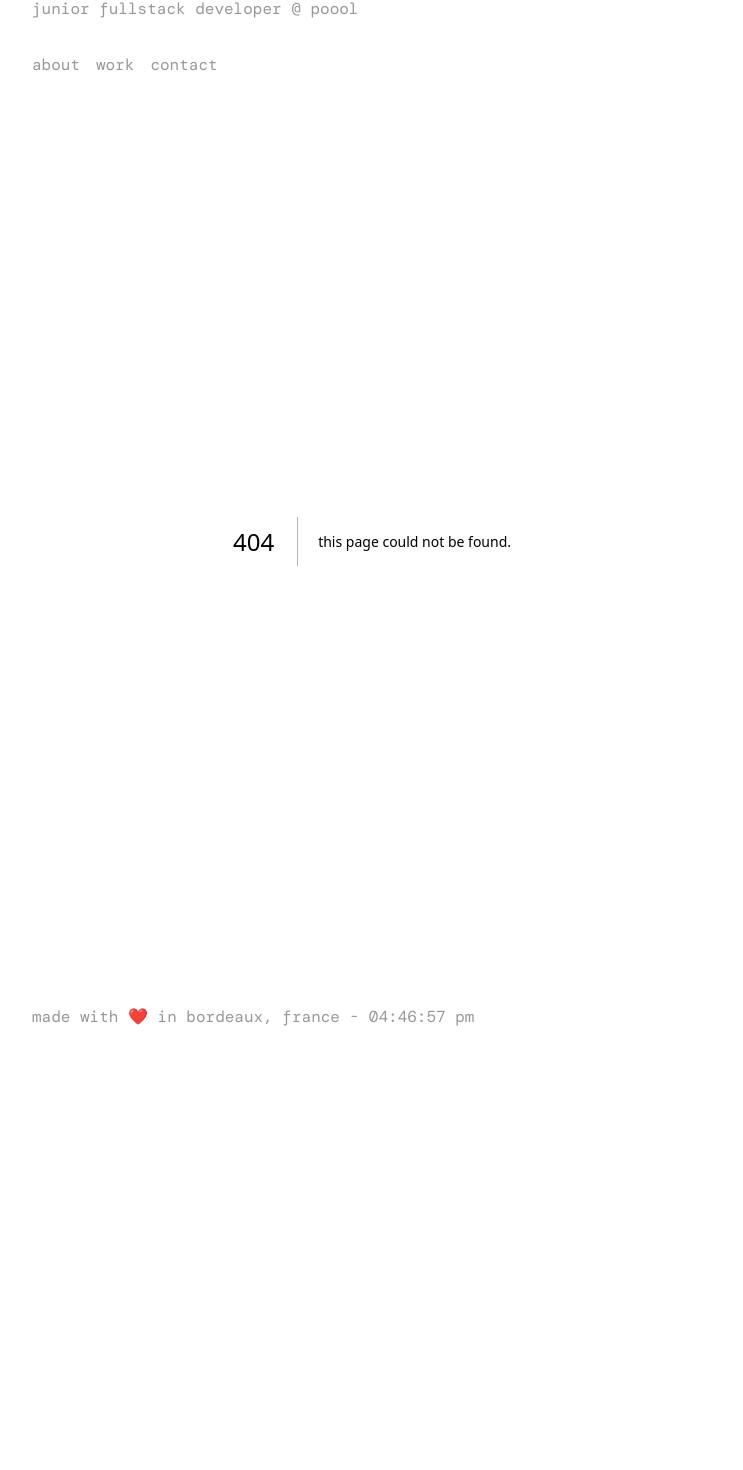
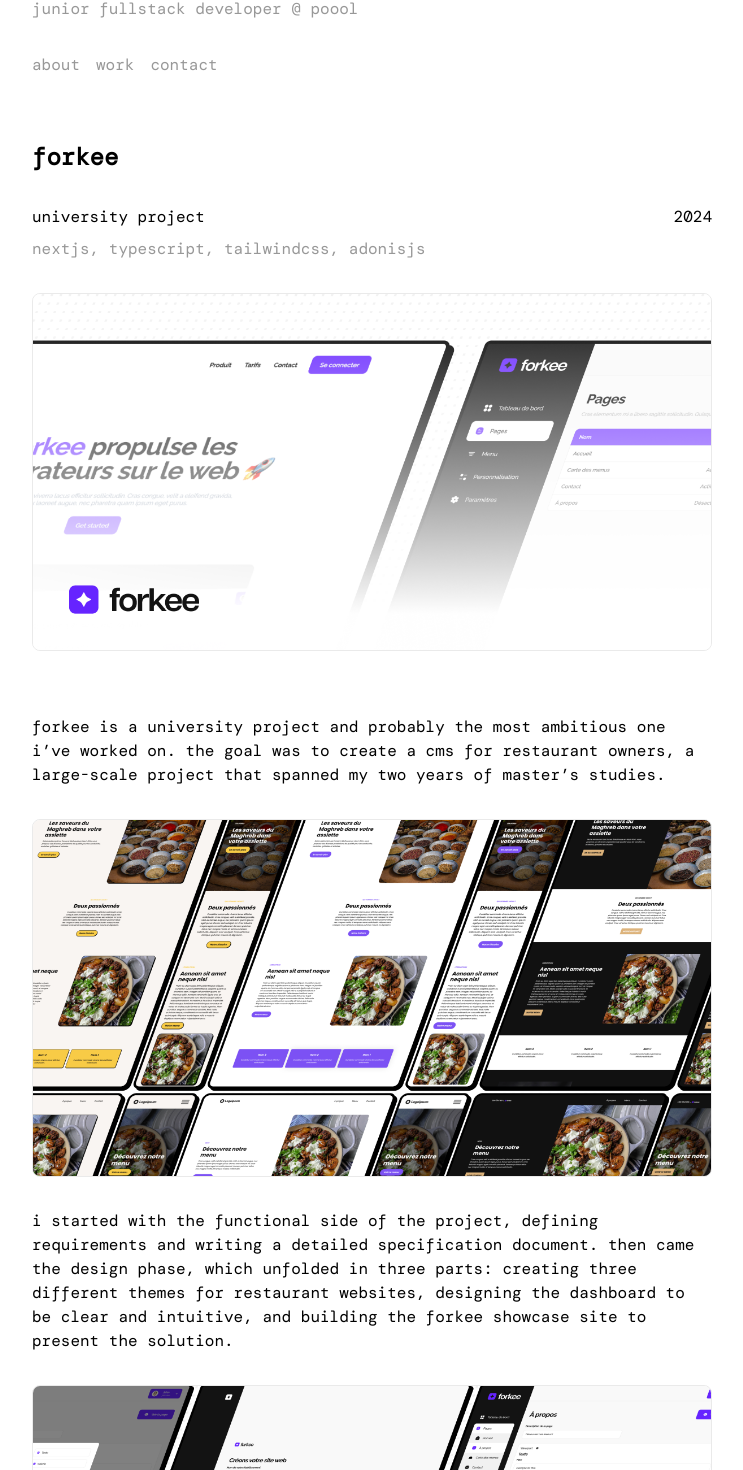
Before and after one commit to git2bezbar/portfolio, a Next.js app: page /work/forkee in a window 1280 px wide. Before the commit this address had no page. Shown: the part 315-1785 px from the top of the page, without its empty margins (268-1011 px from the left). Before the commit the page ends 1408 px from the top, so only its background shows below. Built offline with nearby package versions, Linux system fonts and the light colour scheme.

Commit message:
feat: adding work and single work pages

```diff
--- /dev/null
+++ b/app/work/[id]/page.tsx
@@ -0,0 +1,106 @@
+"use client";
+
+import { gsap } from "gsap";
+import { notFound, useParams } from "next/navigation";
+import Image from "next/image";
+import Link from "next/link";
+import { getWorkById } from "@/data/work";
+import { useEffect, useRef } from "react";
+
+export default function SingleWorkPage() {
+	const { id } = useParams<{ id: string }>();
+
+  const work = getWorkById(id);
+
+  if (!work) {
+    notFound();
+  }
+
+	const mainRef = useRef<HTMLDivElement | null>(null);
+
+	useEffect(() => {
+		if (!mainRef.current) return;
+
+		const ctx = gsap.context(() => {
+			gsap.from(mainRef.current, {
+				opacity: 0,
+				y: 40,
+				filter: "blur(8px)",
+				duration: 1,
+				ease: "power2.out",
+				clearProps: "all",
+				delay: 0.75,
+			});
+		}, mainRef);
+
+		return () => ctx.revert();
+	}, []);
+
+  return (
+    <article className="flex flex-col gap-16" ref={mainRef}>
+      <header className="flex flex-col gap-8">
+        <h1 className="text-2xl font-bold">{work.title}</h1>
+				<div className="flex flex-col gap-2">
+					<div className="flex justify-between">
+						<h2>{work.typeOfProject} project</h2>
+						<p>{work.year}</p>
+					</div>
+					<p className="text-gray">{work.stack.join(", ")}</p>
+				</div>
+				<Image
+					src={work.workImageCover}
+					alt={work.title}
+					width={1200}
+					height={630}
+					className="rounded-lg w-full h-auto border border-gray/20"
+				/>
+      </header>
+
+      <div className="flex flex-col gap-8">
+        {work.content.map((block, index) => {
+          if (block.type === "text") {
+            return <p key={index}>{block.value}</p>;
+          }
+          if (block.type === "image") {
+            return (
+              <Image
+                key={index}
+                src={block.value}
+                alt={`${work.title} ${index + 1}`}
+                width={1200}
+                height={630}
+                className="rounded-lg w-full h-auto border border-gray/20"
+              />
+            );
+          }
+          return null;
+        })}
+      </div>
+
+      <footer className="flex flex-wrap gap-4">
+        {work.websiteLink && (
+          <Link
+            href={work.websiteLink}
+            target="_blank"
+            rel="noopener noreferrer"
+            className="text-blue-500 underline"
+          >
+            visit the website
+          </Link>
+        )}
+
+        {work.githubLinks?.map((repo, idx) => (
+          <Link
+            key={idx}
+            href={repo.url}
+            target="_blank"
+            rel="noopener noreferrer"
+            className="text-blue-500 underline"
+          >
+            {repo.label}
+          </Link>
+        ))}
+      </footer>
+    </article>
+  );
+}
--- /dev/null
+++ b/app/work/page.tsx
@@ -0,0 +1,58 @@
+"use client";
+
+import { useEffect, useRef } from "react";
+import { gsap } from "gsap";
+import { works } from "@/data/work";
+import Link from "next/link";
+import Image from "next/image";
+
+export default function Work() {
+	const mainRef = useRef<HTMLDivElement | null>(null);
+
+	useEffect(() => {
+		if (!mainRef.current) return;
+
+		const ctx = gsap.context(() => {
+			gsap.from(mainRef.current, {
+				opacity: 0,
+				y: 40,
+				filter: "blur(8px)",
+				duration: 1,
+				ease: "power2.out",
+				clearProps: "all",
+				delay: 0.75,
+			});
+		}, mainRef);
+
+		return () => ctx.revert();
+	}, []);
+
+
+	return (
+		<main
+			ref={mainRef}
+			className="flex flex-col items-start justify-center gap-16"
+		>
+			<div className="flex flex-col gap-16">
+        {works.map((work) => (
+            <Link href={`/work/${work.id}`} key={work.id} className="flex flex-col gap-8 hover:scale-102 duration-300">
+              <Image
+                src={work.workImageCover}
+                alt={work.title}
+                width={1200}
+                height={630}
+                className="rounded-lg w-full h-auto border border-gray/20"
+              />
+							<div className="flex flex-col gap-2">
+								<div className="flex justify-between">
+									<h2>{work.title}</h2>
+									<p>{work.year}</p>
+								</div>
+								<p className="text-gray">{work.typeOfProject} project</p>
+							</div>
+            </Link>
+        ))}
+      </div>
+		</main>
+	);
+}
```
